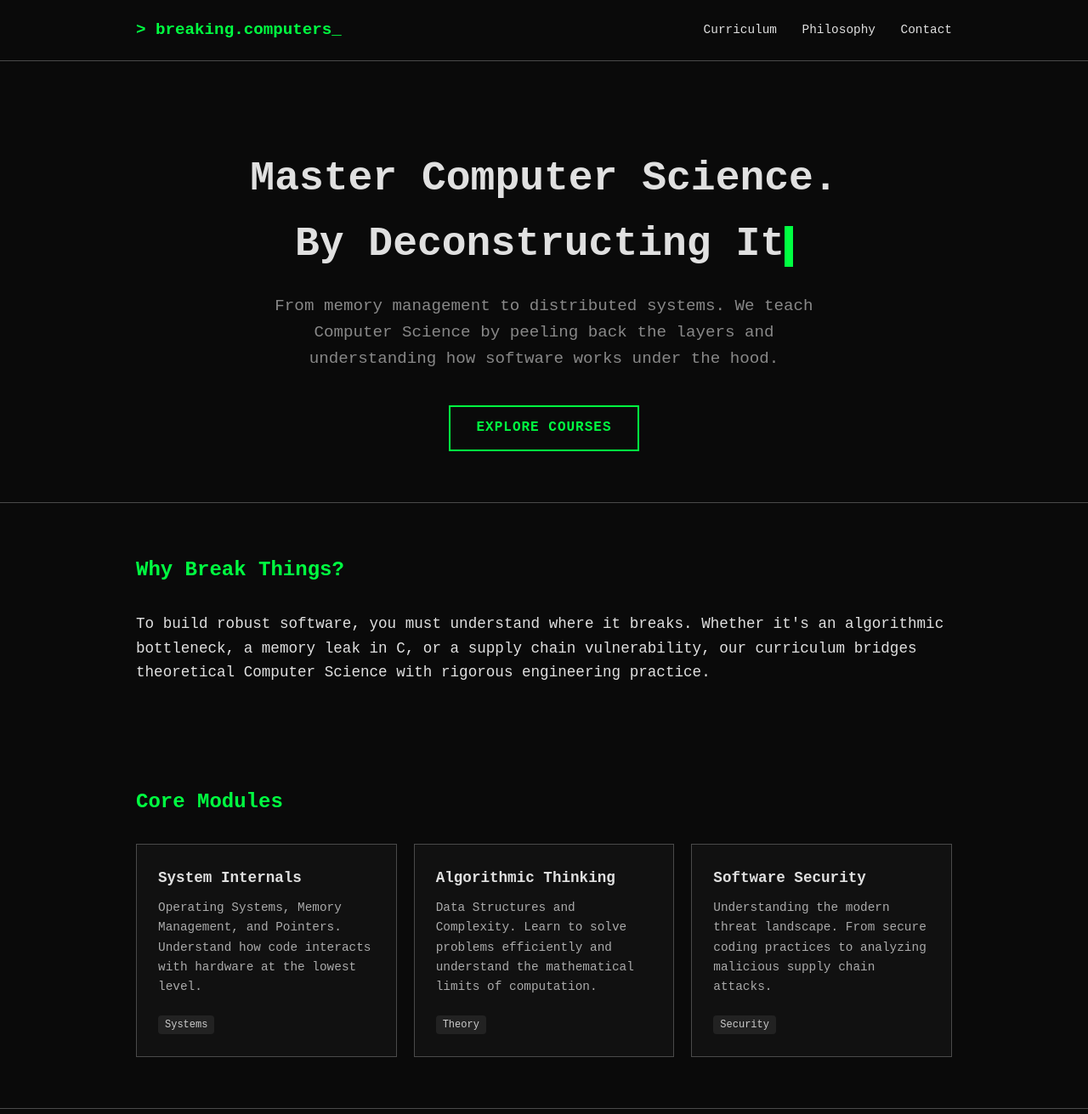
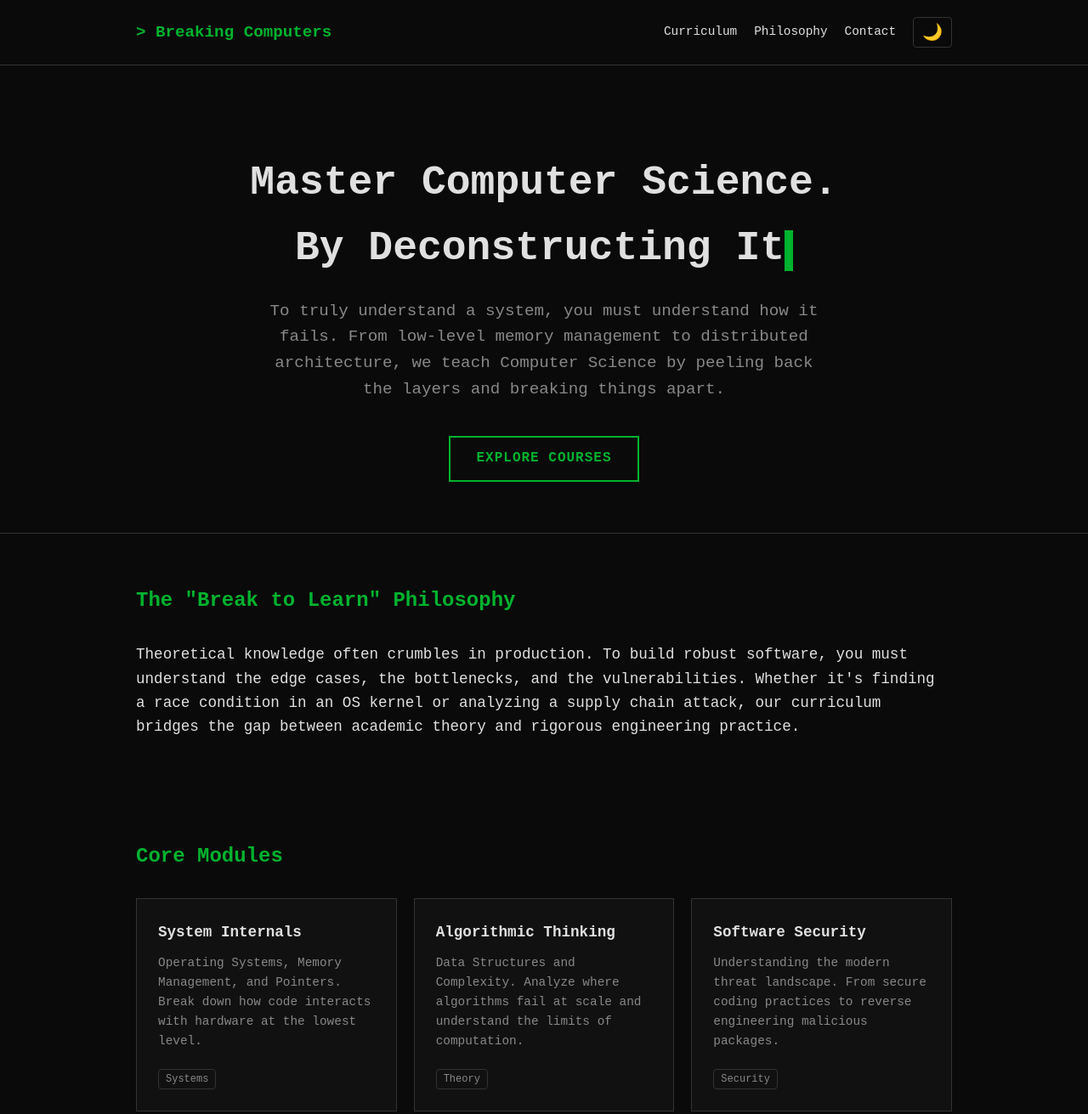
Before and after one commit to breakingcomputers/breakingcomputers.github.io, a plain HTML site: page index.html in a window 1280 px wide. Shown: the top 1311 px of the page at 85% size. Drawn offline with Linux system fonts and the light colour scheme.

Commit message:
feat: add day/night mode;

```diff
--- a/index.html
+++ b/index.html
@@ -1,18 +1,34 @@
 <!DOCTYPE html>
 <html lang="en">
   <head>
-    <meta charset="UTF-8">
-    <meta name="viewport" content="width=device-width, initial-scale=1.0">
-    <title>Breaking Computers | Deep Dive Computer Science Education</title>
+    <meta charset="UTF-8" />
+    <meta name="viewport" content="width=device-width, initial-scale=1.0" />
+    <title>Breaking Computers | CS Education</title>
     <style>
-        /* --- CSS VARIABLES & RESET --- */
+      /* --- CSS VARIABLES & THEMES --- */
       :root {
+          /* Default Dark Mode */
           --bg-color: #0a0a0a;
           --text-color: #e0e0e0;
-            --accent-color: #00ff41; /* Hacker Green - kept for brand identity */
-            --secondary-color: #4a4a4a;
+          --text-muted: #888888;
+          --accent-color: #00b32e; /* Hacker Green */
+          --secondary-color: #333333;
           --card-bg: #111111;
           --font-main: 'Courier New', Courier, monospace;
+          --btn-hover-text: #0a0a0a;
+          --shadow-color: rgba(0, 179, 46, 0.2);
+      }
+
+      /* Light Mode Overrides */
+      [data-theme="light"] {
+          --bg-color: #f4f4f4;
+          --text-color: #1a1a1a;
+          --text-muted: #555555;
+          --accent-color: #008f24; /* Darker green for better contrast on white */
+          --secondary-color: #cccccc;
+          --card-bg: #ffffff;
+          --btn-hover-text: #ffffff;
+          --shadow-color: rgba(0, 143, 36, 0.2);
       }
 
       * {
@@ -29,6 +45,7 @@
           display: flex;
           flex-direction: column;
           min-height: 100vh;
+          transition: background-color 0.3s ease, color 0.3s ease;
       }
 
       /* --- LAYOUT UTILITIES --- */
@@ -59,11 +76,34 @@
           color: var(--accent-color);
       }
 
+      .nav-links {
+          display: flex;
+          align-items: center;
+      }
+
       .nav-links a {
           margin-left: 20px;
           font-size: 0.9rem;
       }
       .nav-links a:hover { color: var(--accent-color); }
+
+      /* Theme Toggle Button */
+      .theme-toggle {
+          background: none;
+          border: 1px solid var(--secondary-color);
+          color: var(--text-color);
+          cursor: pointer;
+          padding: 5px 10px;
+          margin-left: 20px;
+          border-radius: 4px;
+          font-family: var(--font-main);
+          font-size: 1.2rem;
+          transition: 0.3s;
+      }
+      .theme-toggle:hover {
+          border-color: var(--accent-color);
+          color: var(--accent-color);
+      }
 
       /* --- HERO SECTION --- */
       .hero {
@@ -89,9 +129,10 @@
 
       .hero p {
           font-size: 1.2rem;
-            color: #888;
+          color: var(--text-muted);
           max-width: 650px;
           margin: 0 auto 40px;
+          transition: color 0.3s ease;
       }
 
       .cta-button {
@@ -106,8 +147,8 @@
 
       .cta-button:hover {
           background-color: var(--accent-color);
-            color: var(--bg-color);
-            box-shadow: 0 0 15px var(--accent-color);
+          color: var(--btn-hover-text);
+          box-shadow: 0 0 15px var(--shadow-color);
       }
 
       /* --- ABOUT SECTION --- */
@@ -139,7 +180,7 @@
           background-color: var(--card-bg);
           border: 1px solid var(--secondary-color);
           padding: 25px;
-            transition: transform 0.2s, border-color 0.2s;
+          transition: transform 0.2s, border-color 0.2s, background-color 0.3s;
       }
 
       .card:hover {
@@ -154,16 +195,16 @@
 
       .card p {
           font-size: 0.9rem;
-            color: #aaa;
+          color: var(--text-muted);
           margin-bottom: 20px;
       }
 
       .tag {
           font-size: 0.75rem;
-            background: #222;
+          border: 1px solid var(--secondary-color);
           padding: 4px 8px;
           border-radius: 4px;
-            color: #ccc;
+          color: var(--text-muted);
       }
 
       /* --- FOOTER --- */
@@ -173,7 +214,7 @@
           text-align: center;
           border-top: 1px solid var(--secondary-color);
           font-size: 0.8rem;
-            color: #666;
+          color: var(--text-muted);
       }
 
       /* --- ANIMATIONS --- */
@@ -186,19 +227,26 @@
       @media (max-width: 600px) {
           .glitch-title { font-size: 2rem; }
           .cursor { height: 2rem; }
+          .nav-links a { margin-left: 10px; font-size: 0.8rem; }
       }
     </style>
   </head>
   <body>
-
     <header>
       <div class="container">
         <nav>
-                <div class="logo">&gt; breaking.computers_</div>
+          <div class="logo">&gt; Breaking Computers</div>
           <div class="nav-links">
             <a href="#">Curriculum</a>
             <a href="#">Philosophy</a>
-                    <a href="mailto:contact@breaking.computer">Contact</a>
+            <a href="mailto:breaking.computers@gmail.com">Contact</a>
+            <button
+              class="theme-toggle"
+              id="theme-toggle"
+              title="Toggle Day/Night Mode"
+            >
+              🌙
+            </button>
           </div>
         </nav>
       </div>
@@ -207,13 +255,13 @@
     <section class="hero">
       <div class="container">
         <h1 class="glitch-title">
-                Master Computer Science.<br>
+          Master Computer Science.<br />
           By Deconstructing It<span class="cursor"></span>
         </h1>
         <p>
-                From memory management to distributed systems. We teach Computer Science
-                by peeling back the layers and understanding how software works
-                under the hood.
+          To truly understand a system, you must understand how it fails. From
+          low-level memory management to distributed architecture, we teach
+          Computer Science by peeling back the layers and breaking things apart.
         </p>
         <a href="#" class="cta-button">Explore Courses</a>
       </div>
@@ -221,12 +269,13 @@
 
     <section class="mission">
       <div class="container">
-            <h2 class="section-title">Why Break Things?</h2>
+        <h2 class="section-title">The "Break to Learn" Philosophy</h2>
         <p class="mission-text">
-                To build robust software, you must understand where it breaks.
-                Whether it's an algorithmic bottleneck, a memory leak in C, or a
-                supply chain vulnerability, our curriculum bridges theoretical
-                Computer Science with rigorous engineering practice.
+          Theoretical knowledge often crumbles in production. To build robust
+          software, you must understand the edge cases, the bottlenecks, and the
+          vulnerabilities. Whether it's finding a race condition in an OS kernel
+          or analyzing a supply chain attack, our curriculum bridges the gap
+          between academic theory and rigorous engineering practice.
         </p>
       </div>
     </section>
@@ -237,19 +286,28 @@
         <div class="grid">
           <div class="card">
             <h3>System Internals</h3>
-                    <p>Operating Systems, Memory Management, and Pointers. Understand how code interacts with hardware at the lowest level.</p>
+            <p>
+              Operating Systems, Memory Management, and Pointers. Break down how
+              code interacts with hardware at the lowest level.
+            </p>
             <span class="tag">Systems</span>
           </div>
 
           <div class="card">
             <h3>Algorithmic Thinking</h3>
-                    <p>Data Structures and Complexity. Learn to solve problems efficiently and understand the mathematical limits of computation.</p>
+            <p>
+              Data Structures and Complexity. Analyze where algorithms fail at
+              scale and understand the limits of computation.
+            </p>
             <span class="tag">Theory</span>
           </div>
 
           <div class="card">
             <h3>Software Security</h3>
-                    <p>Understanding the modern threat landscape. From secure coding practices to analyzing malicious supply chain attacks.</p>
+            <p>
+              Understanding the modern threat landscape. From secure coding
+              practices to reverse engineering malicious packages.
+            </p>
             <span class="tag">Security</span>
           </div>
         </div>
@@ -259,13 +317,49 @@
     <footer>
       <div class="container">
         <p>
-                &copy; 2025 Breaking Computers. <strong>All Rights Reserved.</strong><br>
-                <br>
-                This content is proprietary. Unauthorized copying, modification, <br>
+          &copy; 2025 Breaking Computers. <strong>All Rights Reserved.</strong
+          ><br />
+          <br />
+          This content is proprietary. Unauthorized copying, modification,
+          <br />
           distribution, or use of this code/content is strictly prohibited.
         </p>
       </div>
     </footer>
 
+    <script>
+      // --- Day/Night Mode Logic ---
+      const toggleButton = document.getElementById("theme-toggle");
+      const htmlElement = document.documentElement;
+
+      // Check for saved user preference
+      const currentTheme = localStorage.getItem("theme");
+
+      // Apply saved theme on load
+      if (currentTheme) {
+        htmlElement.setAttribute("data-theme", currentTheme);
+        updateIcon(currentTheme);
+      }
+
+      toggleButton.addEventListener("click", () => {
+        const hasLightTheme =
+          htmlElement.getAttribute("data-theme") === "light";
+
+        if (hasLightTheme) {
+          htmlElement.removeAttribute("data-theme");
+          localStorage.setItem("theme", "dark");
+          updateIcon("dark");
+        } else {
+          htmlElement.setAttribute("data-theme", "light");
+          localStorage.setItem("theme", "light");
+          updateIcon("light");
+        }
+      });
+
+      function updateIcon(theme) {
+        // If theme is light, show Sun. If dark, show Moon.
+        toggleButton.textContent = theme === "light" ? "☀️" : "🌙";
+      }
+    </script>
   </body>
 </html>
```
Lines whose indentation alone changed are shown as unchanged.
